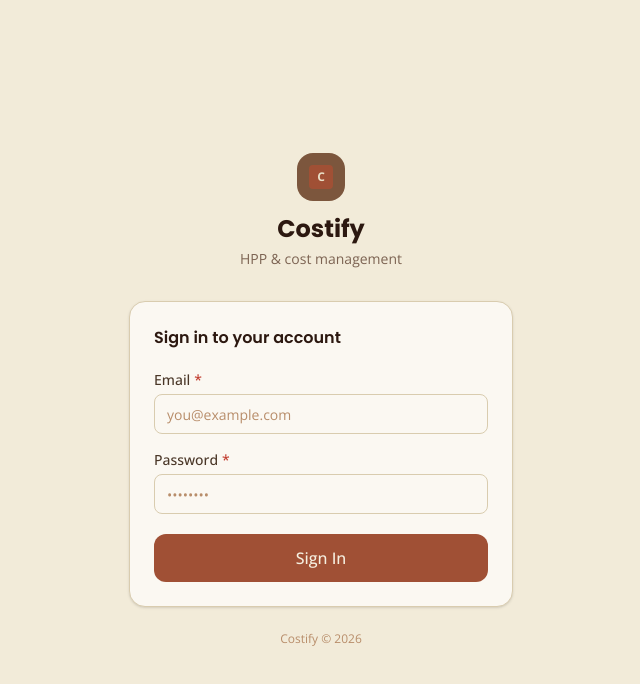
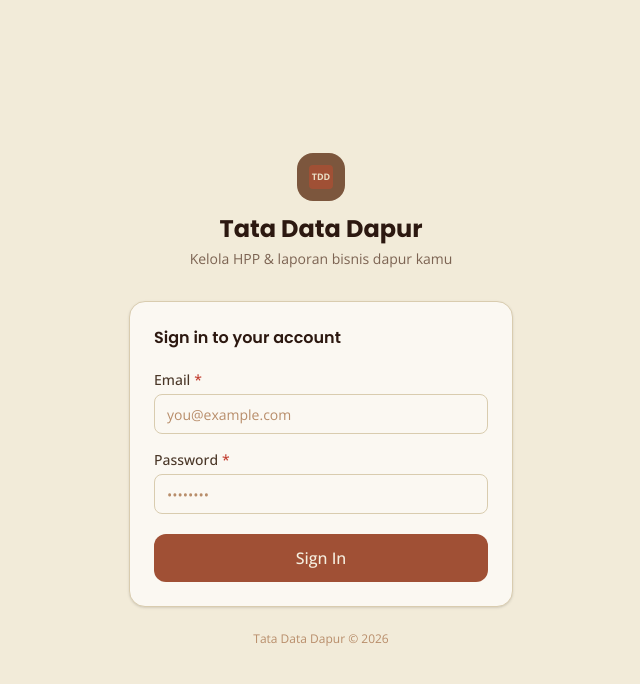
Before and after one commit to hasbi12muhammad/tata-data-dapur, a Next.js app: page /login in a window 1280 px wide. Shown: the top 684 px of the page, without its empty margins (319-959 px from the left). Built offline with nearby package versions, Linux system fonts and the light colour scheme.

Commit message:
chore: rename app to Tata Data Dapur
Co-Authored-By: Claude Sonnet 4.6 <noreply@anthropic.com>

```diff
--- a/package.json
+++ b/package.json
@@ -1,5 +1,5 @@
 {
-  "name": "costify",
+  "name": "tata-data-dapur",
   "version": "0.1.0",
   "private": true,
   "scripts": {
--- a/public/sw.js
+++ b/public/sw.js
@@ -1,4 +1,4 @@
-const CACHE = "costify-v1";
+const CACHE = "tata-data-dapur-v1";
 const OFFLINE_URL = "/offline";
 
 const PRECACHE = ["/", "/offline", "/manifest.json"];
--- a/src/app/layout.tsx
+++ b/src/app/layout.tsx
@@ -4,10 +4,14 @@ import { ServiceWorkerRegister } from "@/components/ServiceWorkerRegister";
 import "./globals.css";
 
 export const metadata: Metadata = {
-  title: "Costify",
-  description: "HPP & cost management for F&B and manufacturing businesses",
+  title: "Tata Data Dapur",
+  description: "Kelola HPP, resep, dan laporan bisnis F&B kamu",
   manifest: "/manifest.json",
-  appleWebApp: { capable: true, statusBarStyle: "default", title: "Costify" },
+  appleWebApp: {
+    capable: true,
+    statusBarStyle: "default",
+    title: "Tata Data Dapur",
+  },
   formatDetection: { telephone: false },
 };
 
--- a/src/app/login/page.tsx
+++ b/src/app/login/page.tsx
@@ -28,11 +28,13 @@ export default function LoginPage() {
         <div className="flex flex-col items-center mb-8">
           <div className="w-12 h-12 rounded-2xl bg-[#7C563D] flex items-center justify-center mb-3">
             <div className="w-6 h-6 rounded bg-[#A05035] flex items-center justify-center">
-              <span className="text-[#E9DFC6] text-xs font-bold">C</span>
+              <span className="text-[#E9DFC6] text-[9px] font-bold">TDD</span>
             </div>
           </div>
-          <h1 className="text-2xl font-bold text-[#2C1810]">Costify</h1>
-          <p className="text-sm text-[#7C6352] mt-1">HPP & cost management</p>
+          <h1 className="text-2xl font-bold text-[#2C1810]">Tata Data Dapur</h1>
+          <p className="text-sm text-[#7C6352] mt-1">
+            Kelola HPP & laporan bisnis dapur kamu
+          </p>
         </div>
 
         {/* Form */}
@@ -71,7 +73,7 @@ export default function LoginPage() {
         </div>
 
         <p className="text-center text-xs text-[#B88D6A] mt-6">
-          Costify &copy; {new Date().getFullYear()}
+          Tata Data Dapur &copy; {new Date().getFullYear()}
         </p>
       </div>
     </div>
--- a/src/components/layout/Sidebar.tsx
+++ b/src/components/layout/Sidebar.tsx
@@ -58,10 +58,10 @@ export function Sidebar({ open, onClose }: SidebarProps) {
         <div className="flex items-center justify-between px-5 h-16 border-b border-white/10">
           <div className="flex items-center gap-2">
             <div className="w-7 h-7 rounded-lg bg-[#A05035] flex items-center justify-center">
-              <span className="text-[#E9DFC6] text-xs font-bold">C</span>
+              <span className="text-[#E9DFC6] text-xs font-bold">TDD</span>
             </div>
             <span className="text-[#E9DFC6] font-bold text-lg tracking-tight">
-              Costify
+              Tata Data Dapur
             </span>
           </div>
           <button
```
Also changed, not shown: public/manifest.json, 1 other file (tests, documents, lock files or other folders).
